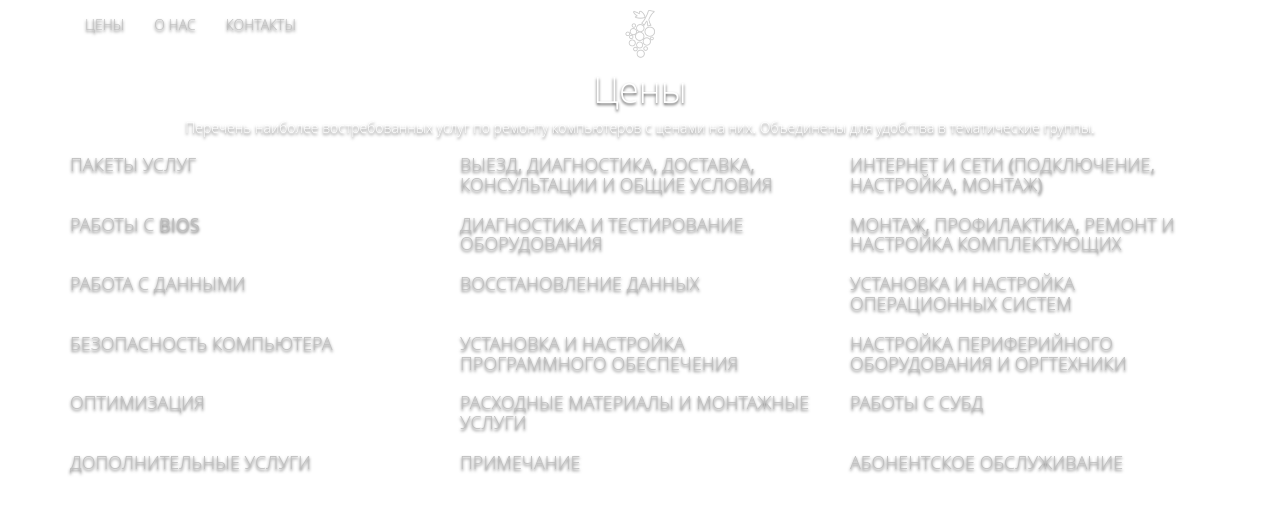
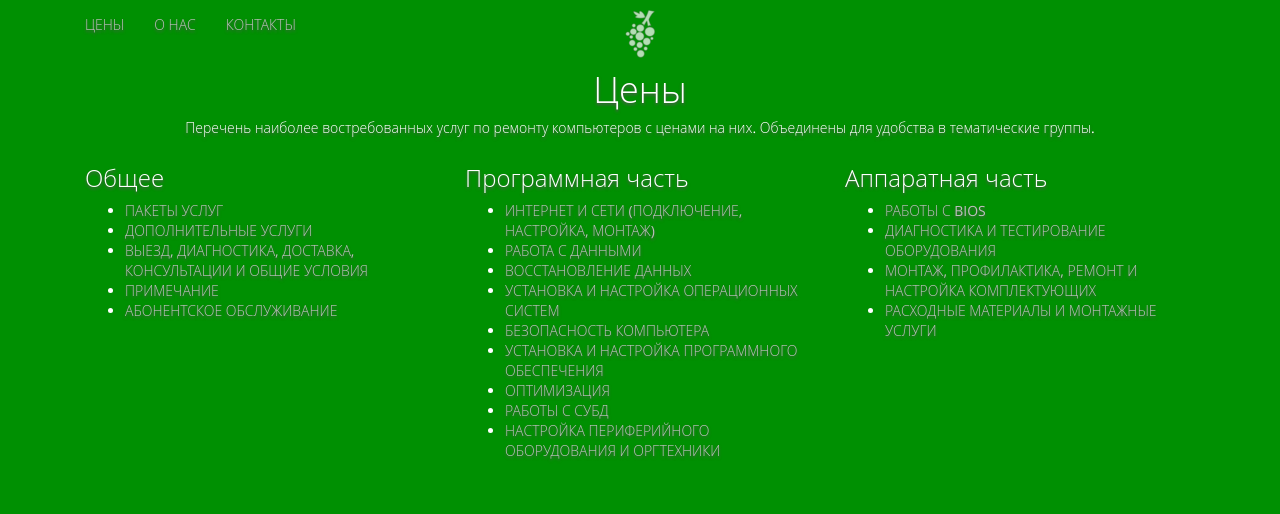
Before and after one commit to Beautiful-Skyline/it, a Jekyll site: the page built from My.Astonishing.Content/computer-service-prices.html, in a window 1280 px wide. Shown: the top 514 px of the page. Built offline with Jekyll 4.4.1, drawn with Linux system fonts in a browser that asks for light colours; nearby versions of some CDN libraries.

Commit message:
цвет вместо картинок

```diff
--- a/My.Astonishing.Content/computer-service-prices.html
+++ b/My.Astonishing.Content/computer-service-prices.html
@@ -1,5 +1,6 @@
 ---
 layout:         page
+background:     green
 title:          Цены
 summary:        Перечень наиболее востребованных услуг по ремонту компьютеров с ценами на них. Объединены для удобства в тематические группы.
 permalink:      /Computer-service-Prices/
--- a/_layouts/default.html
+++ b/_layouts/default.html
@@ -35,7 +35,7 @@
 !!!!!!!!!!!!!!!!!!!!!:...                      .::!!!!!!!!!!!!!!!!!!!!!!!!
 !!!!!!!!!!!!!!!!!!!!!!!!!!!!!!!!!!!!!!!!!!!!!!!!!!!!!!!!!!!!!!!!!!!!!!!!!!
  -->
-<html class="background-is-a-picture {{ page.background }}" lang="ru">
+<html class="{{ page.background }}" lang="ru">
 	{% include head.html %}
 <body id="page-top">
 	{% include navigation.html %}
--- a/_layouts/page.html
+++ b/_layouts/page.html
@@ -1,6 +1,6 @@
 ---
 layout: 		default
-background:		MacAir
+
 ---
 
 <div class="container">
--- a/_layouts/price.html
+++ b/_layouts/price.html
@@ -1,6 +1,6 @@
 ---
-layout: 		page
-background:		MacAir
+layout: 		    page
+background:		  orange
 ---
 
 <div class="col-lg-8 col-lg-offset-2">
--- a/computer-service-prices.html
+++ /dev/null
@@ -1,231 +0,0 @@
----
-layout:         page
-title:          Цены
-summary:        Перечень наиболее востребованных услуг по ремонту компьютеров с ценами на них. Объединены для удобства в тематические группы.
-permalink:      /Computer-service-Prices/
----
-    <!-- Prices Grid Section -->
-
-            <div class="row">
-                <div class="col-md-4 col-sm-6 portfolio-item">
-                    <a href="#portfolioModal1" class="portfolio-link" data-toggle="modal">
-
-                    <div class="portfolio-caption">
-                        <h4>Пакеты услуг<br/><br/></h4>
-
-                    </div>
-
-                    </a>
-
-                </div>
-                <div class="col-md-4 col-sm-6 portfolio-item">
-                    <a href="#portfolioModal2" class="portfolio-link" data-toggle="modal">
-                       <div class="portfolio-caption">
-                        <h4>Выезд, диагностика, доставка, консультации и общие условия</h4>
-
-                    </div>
-
-                    </a>
-
-                </div>
-                <div class="col-md-4 col-sm-6 portfolio-item">
-                    <a href="#portfolioModal3" class="portfolio-link" data-toggle="modal">
-                        <div class="portfolio-caption">
-                        <h4>Интернет и сети (подключение, настройка, монтаж)</h4>
-
-                    </div>
-
-                    </a>
-
-                </div>
-
-
-
-
-                <div class="col-md-4 col-sm-6 portfolio-item">
-                    <a href="#portfolioModal4" class="portfolio-link" data-toggle="modal">
-
-                    <div class="portfolio-caption">
-                        <h4>Работы с BIOS<br/><br/></h4>
-
-                    </div>
-
-                    </a>
-
-                </div>
-                <div class="col-md-4 col-sm-6 portfolio-item">
-                    <a href="#portfolioModal5" class="portfolio-link" data-toggle="modal">
-                       <div class="portfolio-caption">
-                        <h4>Диагностика и тестирование оборудования</h4>
-
-                    </div>
-
-                    </a>
-
-                </div>
-                <div class="col-md-4 col-sm-6 portfolio-item">
-                    <a href="#portfolioModal6" class="portfolio-link" data-toggle="modal">
-                        <div class="portfolio-caption">
-                        <h4>Монтаж, профилактика, ремонт и настройка комплектующих</h4>
-
-                    </div>
-
-                    </a>
-
-                </div>
-
-
-
-
-
-
-
-
-
-
-                <div class="col-md-4 col-sm-6 portfolio-item">
-                    <a href="#portfolioModal7" class="portfolio-link" data-toggle="modal">
-
-                    <div class="portfolio-caption">
-                        <h4>Работа с данными<br/><br/></h4>
-
-                    </div>
-
-                    </a>
-
-                </div>
-                <div class="col-md-4 col-sm-6 portfolio-item">
-                    <a href="#portfolioModal8" class="portfolio-link" data-toggle="modal">
-                       <div class="portfolio-caption">
-                        <h4>Восстановление данных<br/><br/></h4>
-
-                    </div>
-
-                    </a>
-
-                </div>
-                <div class="col-md-4 col-sm-6 portfolio-item">
-                    <a href="#portfolioModal9" class="portfolio-link" data-toggle="modal">
-                        <div class="portfolio-caption">
-                        <h4>Установка и настройка операционных систем</h4>
-
-                    </div>
-
-                    </a>
-
-                </div>
-
-
-
-
-
-
-
-                <div class="col-md-4 col-sm-6 portfolio-item">
-                    <a href="#portfolioModal10" class="portfolio-link" data-toggle="modal">
-
-                    <div class="portfolio-caption">
-                        <h4>Безопасность компьютера<br/><br/></h4>
-
-                    </div>
-
-                    </a>
-
-                </div>
-                <div class="col-md-4 col-sm-6 portfolio-item">
-                    <a href="#portfolioModal11" class="portfolio-link" data-toggle="modal">
-                       <div class="portfolio-caption">
-                        <h4>Установка и настройка программного обеспечения</h4>
-
-                    </div>
-
-                    </a>
-
-                </div>
-                <div class="col-md-4 col-sm-6 portfolio-item">
-                    <a href="#portfolioModal12" class="portfolio-link" data-toggle="modal">
-                        <div class="portfolio-caption">
-                        <h4>Настройка периферийного оборудования и оргтехники</h4>
-
-                    </div>
-
-                    </a>
-
-                </div>
-
-
-
-
-
-
-
-                <div class="col-md-4 col-sm-6 portfolio-item">
-                    <a href="#portfolioModal13" class="portfolio-link" data-toggle="modal">
-
-                    <div class="portfolio-caption">
-                        <h4>Оптимизация<br/><br/></h4>
-
-                    </div>
-
-                    </a>
-
-                </div>
-                <div class="col-md-4 col-sm-6 portfolio-item">
-                    <a href="#portfolioModal14" class="portfolio-link" data-toggle="modal">
-                       <div class="portfolio-caption">
-                        <h4>Расходные материалы и монтажные услуги</h4>
-
-                    </div>
-
-                    </a>
-
-                </div>
-                <div class="col-md-4 col-sm-6 portfolio-item">
-                    <a href="#portfolioModal15" class="portfolio-link" data-toggle="modal">
-                        <div class="portfolio-caption">
-                        <h4>Работы с СУБД<br/><br/></h4>
-
-                    </div>
-
-                    </a>
-
-                </div>
-
-
-
-
-                <div class="col-md-4 col-sm-6 portfolio-item">
-                    <a href="#portfolioModal16" class="portfolio-link" data-toggle="modal">
-
-                    <div class="portfolio-caption">
-                        <h4>Дополнительные услуги<br/><br/></h4>
-
-                    </div>
-
-                    </a>
-
-                </div>
-                <div class="col-md-4 col-sm-6 portfolio-item">
-                    <a href="#portfolioModal17" class="portfolio-link" data-toggle="modal">
-                       <div class="portfolio-caption">
-                        <h4>Примечание<br/><br/></h4>
-
-                    </div>
-
-                    </a>
-
-                </div>
-                <div class="col-md-4 col-sm-6 portfolio-item">
-                    <a href="#portfolioModal18" class="portfolio-link" data-toggle="modal">
-                        <div class="portfolio-caption">
-                        <h4>Абонентское обслуживание<br/><br/></h4>
-
-                    </div>
-
-                    </a>
-
-                </div>
-
-
-
-            </div>
--- a/css/Graceful.css
+++ b/css/Graceful.css
@@ -35,6 +35,15 @@
 !!!!!!!!!!!!!!!!!!!!!!!!!!!!!!!!!!!!!!!!!!!!!!!!!!!!!!!!!!!!!!!!!!!!!!!!!!
  */
 
+
+
+
+
+/* Временно решила не использовать картинки как фон, но не удаляю такую возможность
+
+
+
+
 .background-is-a-picture {
     -webkit-background-size: cover;
     -moz-background-size: cover;
@@ -53,10 +62,15 @@
     }
 }
 
-
     .MacAir {
         background: url('/Graphics/Mac.Air.mid.2013.jpg') no-repeat center center fixed;
     }
+#####################################################################
+*/
+
+.blue {background-color: #004D90;}
+.orange {background-color: #009053;}
+.green {background-color: #009002;}
 
 
 
@@ -154,7 +168,7 @@ a:focus {
     }
 
     .Heading_description {
-        margin: 0px 0px 90px 0px;
+        margin: 0px 0px 50px 0px;
         font-size: 85%;
         font-weight: 700;
     }
@@ -170,7 +184,7 @@ a:focus {
 @media(min-width:768px) {
 
 	.Our_working_hours {
-        margin: 90px 0px 0px 235px;
+        margin: 50px 0px 0px 235px;
 		font-size: 180%;
 	}
 
@@ -179,7 +193,7 @@ a:focus {
     }
 
     .Heading_description {
-        margin: 0px 0px 90px 245px;
+        margin: 0px 0px 50px 245px;
         font-size: 135%;
         font-weight: 100;
 	}
@@ -201,7 +215,7 @@ a:focus {
     }
 
     .Our_working_hours {
-        margin: 90px 0px 0px 275px;
+        margin: 50px 0px 0px 275px;
         font-size: 220%;
     }
 
@@ -210,7 +224,7 @@ a:focus {
     }
 
     .Heading_description {
-        margin: 0px 0px 90px 285px;
+        margin: 0px 0px 50px 285px;
         font-size: 165%;
     }
 
--- a/index.html
+++ b/index.html
@@ -1,6 +1,6 @@
 ---
 layout: 		default
-background:		KittenOnKeyboard
+background:		blue
 ---
 
     <!-- Header -->
```
